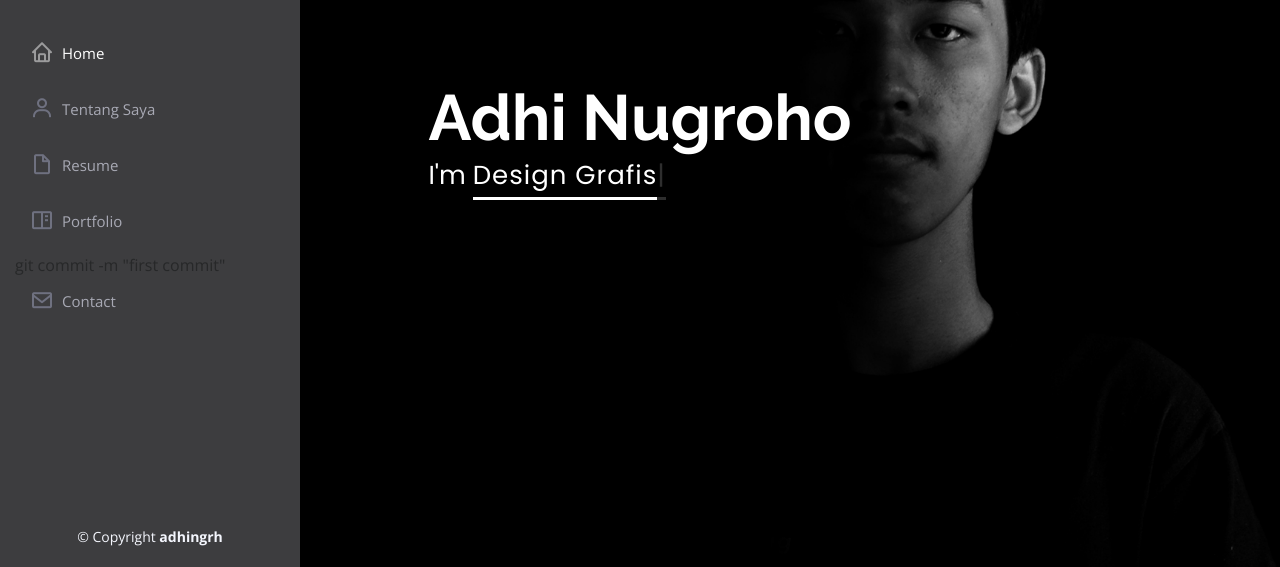
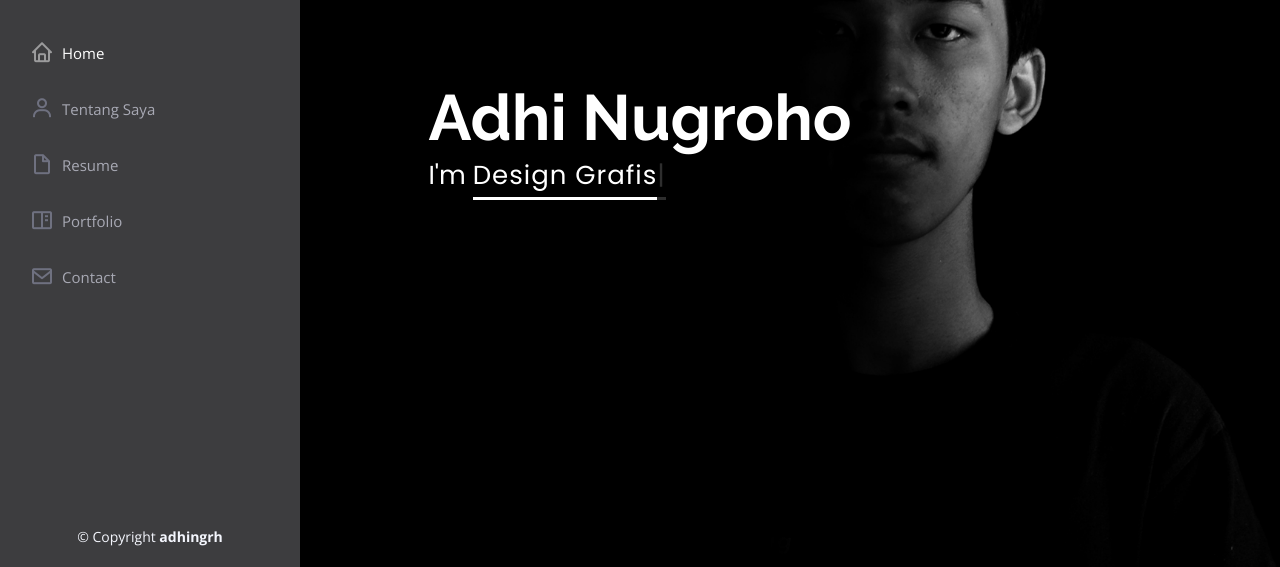
Before and after one commit to adhingrh01/adhingrh01.github.io, a plain HTML site: page index.html in a window 1280 px wide. Shown: the part 233-800 px from the top of the page. Drawn offline with nearby package versions, Linux system fonts and the light colour scheme.

Commit message:
first commit

```diff
--- a/index.html
+++ b/index.html
@@ -59,7 +59,7 @@
           <li><a href="#hero" class="nav-link scrollto active"><i class="bx bx-home"></i> <span>Home</span></a></li>
           <li><a href="#about" class="nav-link scrollto"><i class="bx bx-user"></i> <span>Tentang Saya</span></a></li>
           <li><a href="#resume" class="nav-link scrollto"><i class="bx bx-file-blank"></i> <span>Resume</span></a></li>
-          <li><a href="#portfolio" class="nav-link scrollto"><i class="bx bx-book-content"></i> <span>Portfolio</span></a></li>git commit -m "first commit"
+          <li><a href="#portfolio" class="nav-link scrollto"><i class="bx bx-book-content"></i> <span>Portfolio</span></a></li>
           <li><a href="#contact" class="nav-link scrollto"><i class="bx bx-envelope"></i> <span>Contact</span></a></li>
         </ul>
       </nav><!-- .nav-menu -->
```
Also changed, not shown: assets/img/apple-touch-icon.png, assets/img/favicon.png.
